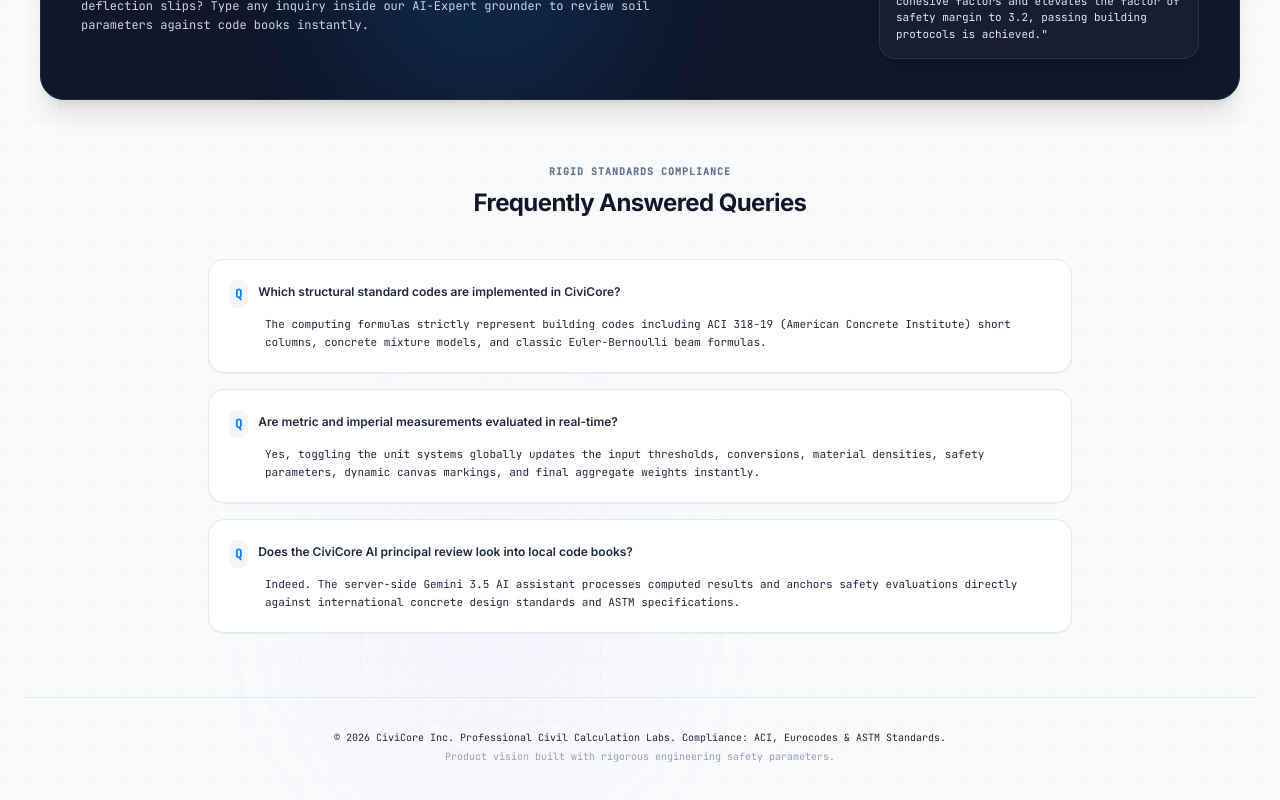
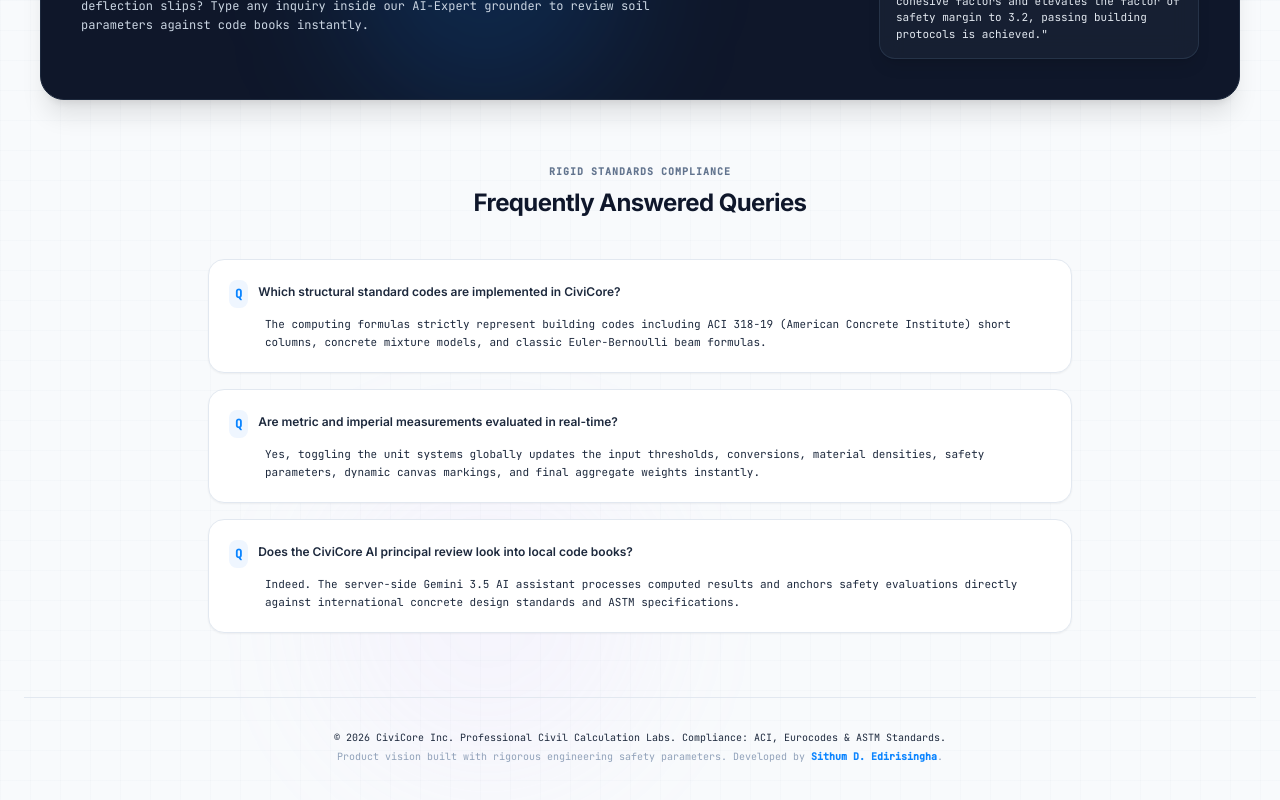
Before and after one commit to diplexcreations-png/civil1, a React (Vite) app: page / in a window 1280 px wide. Shown: the part 3420-4220 px from the top of the page. Built offline with nearby package versions, Linux system fonts and the light colour scheme.

Commit message:
Add developer credit with LinkedIn link in landing page footer

```diff
--- a/src/components/LandingPage.tsx
+++ b/src/components/LandingPage.tsx
@@ -374,7 +374,17 @@ export default function LandingPage({ onSelectCalculator, onLaunchDashboard }: L
       {/* LANDING FOOTER */}
       <footer className="text-center font-mono text-[10px] text-slate-550 dark:text-slate-500 border-t border-slate-200 dark:border-slate-800/80 pt-8 mt-12 max-w-7xl mx-auto">
         <p>© 2026 CiviCore Inc. Professional Civil Calculation Labs. Compliance: ACI, Eurocodes & ASTM Standards.</p>
-        <p className="mt-1 text-slate-400 dark:text-slate-500">Product vision built with rigorous engineering safety parameters.</p>
+        <p className="mt-1 text-slate-400 dark:text-slate-500">
+          Product vision built with rigorous engineering safety parameters. Developed by{" "}
+          <a
+            href="https://lk.linkedin.com/in/sithum-d-edirisingha"
+            target="_blank"
+            rel="noopener noreferrer"
+            className="text-[#0A84FF] hover:underline font-bold transition-all"
+          >
+            Sithum D. Edirisingha
+          </a>.
+        </p>
       </footer>
 
     </div>
```
